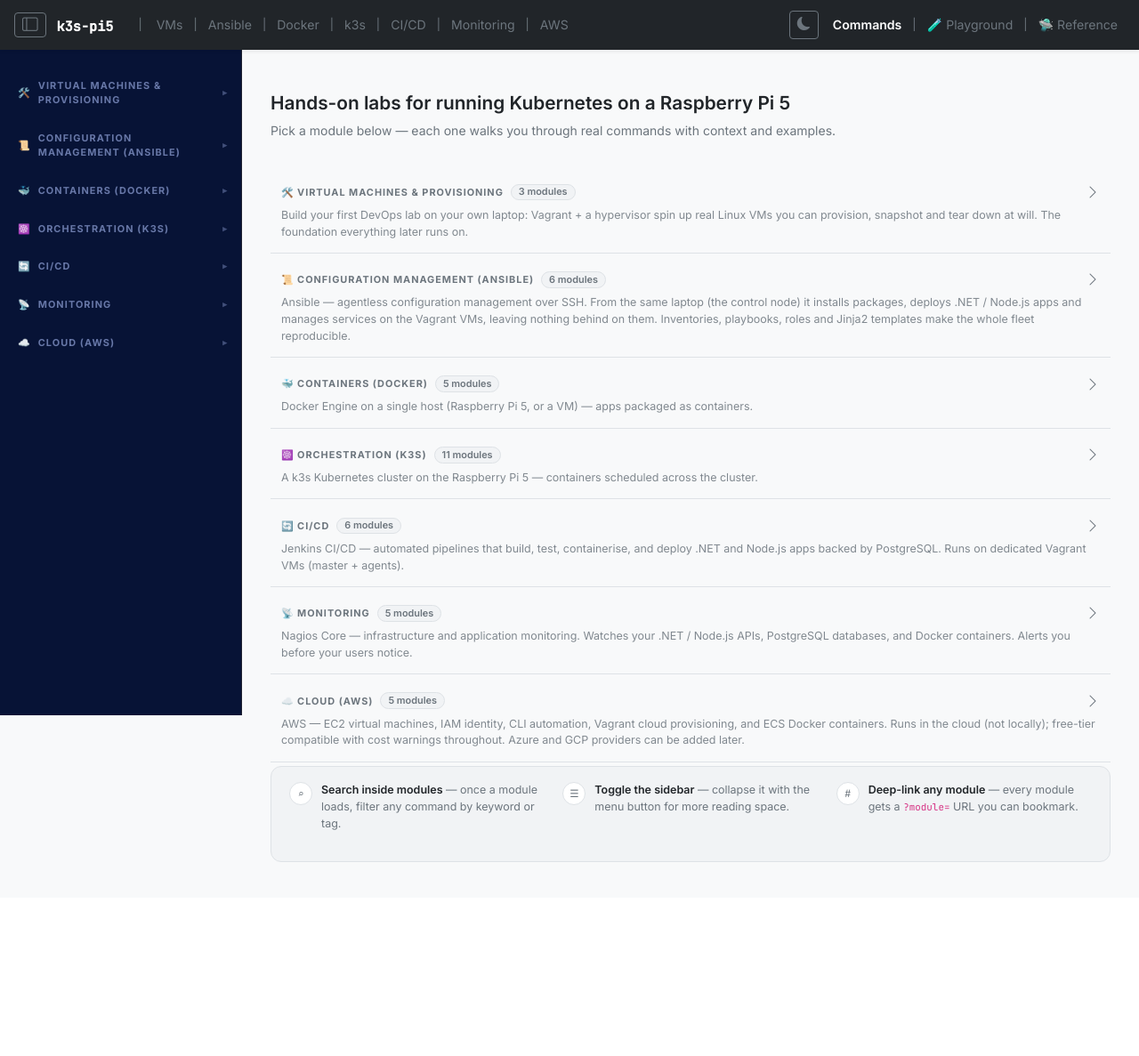
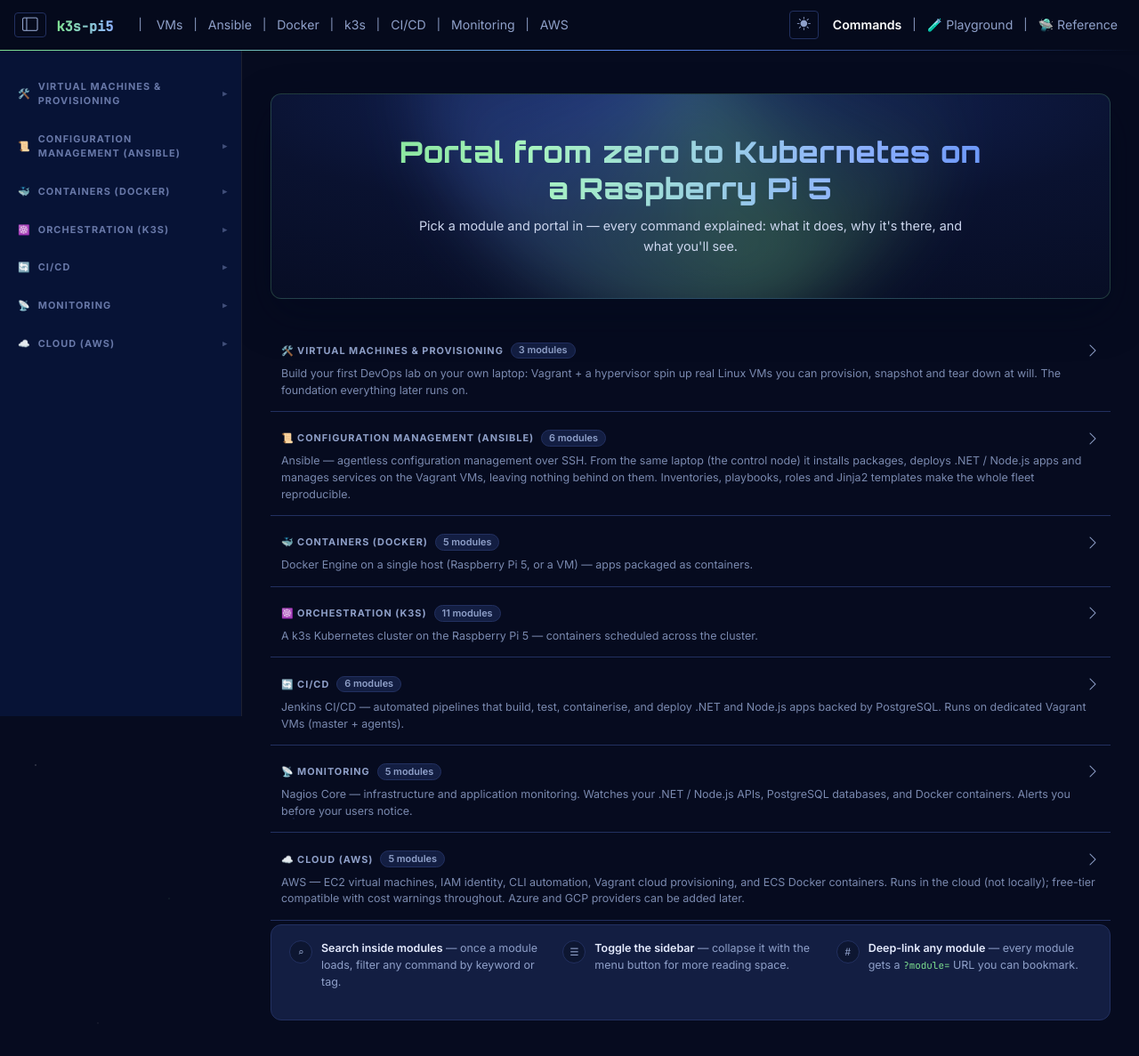
Before and after one commit to BaiGanio/k3s-pi5, a PHP site: page / in a window 1280 px wide. Shown: the whole page at 89% size. Before the commit the page ends 969 px from the top, so only its background shows below. Run offline with PHP 8.4, Linux system fonts and the light colour scheme.

Commit message:
docs: some small ui changes

```diff
--- a/index.html
+++ b/index.html
@@ -8,7 +8,7 @@
   <link href="https://cdn.jsdelivr.net/npm/bootstrap@5.3.3/dist/css/bootstrap.min.css" rel="stylesheet" />
   <link href="https://cdn.jsdelivr.net/npm/bootstrap-icons@1.11.3/font/bootstrap-icons.min.css" rel="stylesheet" />
   <link
-    href="https://fonts.googleapis.com/css2?family=Inter:wght@400;500;600;700&family=JetBrains+Mono:wght@400;500&display=swap"
+    href="https://fonts.googleapis.com/css2?family=Inter:wght@400;500;600;700&family=JetBrains+Mono:wght@400;500&family=Orbitron:wght@700;800&display=swap"
     rel="stylesheet" />
 
   <!-- Design tokens first — everything else reads from these variables -->
@@ -74,7 +74,7 @@
         <!-- Command list (driven by app.js render()) -->
         <div id="commandList"></div>
         <div class="no-results text-center text-secondary py-5" id="noResults" style="display:none;">
-          <p class="fs-5">No commands match your search.</p>
+          <p class="fs-5">Wrong dimension — no commands match your search.</p>
         </div>
 
         <!-- Welcome / empty state — populated by playground.js -->
--- a/rick-and-morty.html
+++ b/rick-and-morty.html
@@ -397,7 +397,7 @@
   <!-- ── Hero ──────────────────────────────────────────────────────────────── -->
   <header class="hero">
     <div class="hero-inner">
-      <!-- <span class="hero-kicker"><i class="bi bi-stars"></i> Reference Architecture</span> -->
+      <span class="hero-kicker"><i class="bi bi-stars" style="color:#7ddf90;"></i> Reference Architecture</span>
       <h1><span class="accent">Rick &amp; Morty</span></h1>
 
       <div class="hero-banner">
@@ -932,7 +932,7 @@
       const toggle = document.getElementById('theme-toggle');
       const icon = document.getElementById('theme-icon');
 
-      function isDark() { return localStorage.getItem(KEY) === 'dark'; }
+      function isDark() { return localStorage.getItem(KEY) !== 'light'; }
       function apply(dark) {
         document.documentElement.classList.toggle('dark', dark);
         document.documentElement.setAttribute('data-bs-theme', dark ? 'dark' : 'light');
--- a/styles/components.css
+++ b/styles/components.css
@@ -11,6 +11,26 @@
 code,
 .font-mono {
   font-family: var(--font-mono);
+}
+
+/* Inline code — portal green instead of Bootstrap pink */
+code {
+  color: var(--portal-dark);
+}
+
+/* ── Navbar — deep space with the portal event-horizon line ──────────────── */
+.navbar.bg-dark {
+  background-color: #0a1230 !important;
+  border-bottom: 1px solid transparent;
+  border-image: linear-gradient(90deg, #7ddf90, #5b8af5 55%, rgba(91, 138, 245, 0)) 1;
+}
+
+/* Brand wordmark glows portal green→blue */
+.navbar-brand span:first-of-type {
+  background: linear-gradient(92deg, #7ddf90, #8fb3ff);
+  -webkit-background-clip: text;
+  background-clip: text;
+  -webkit-text-fill-color: transparent;
 }
 
 /* ── Command name ────────────────────────────────────────────────────────── */
@@ -42,6 +62,7 @@
   font-size: 0.82rem;
   overflow-x: auto;
   white-space: pre-wrap;
+  border: 1px solid var(--code-border);
 }
 
 /* Shell syntax highlighting inside example boxes */
@@ -52,7 +73,7 @@
 .why-box {
   background: var(--accent-bg);
   color: var(--accent-text);
-  border-left: 4px solid var(--text-accent);
+  border-left: 4px solid var(--portal-dark);
   padding: 10px 14px;
   border-radius: 6px;
   font-size: 0.9rem;
@@ -91,7 +112,7 @@
 
 .accordion-button:not(.collapsed) {
   color: var(--text-accent);
-  background: #f0f5ff;
+  background: var(--accent-bg);
   box-shadow: none;
 }
 
@@ -226,13 +247,17 @@
   border-color: #f59e0b;
 }
 
+html.dark .module-note--tip     { background: #0c2b22; color: #8ce0b0; border-color: #2f9e57; }
+html.dark .module-note--warning { background: #2e2410; color: #f0d86e; border-color: #b98a1d; }
+html.dark .module-note code     { background: rgba(255, 255, 255, 0.08); }
+
 /* ── Section badge (numbered circle) ────────────────────────────────────── */
 .section-badge {
   width: 28px;
   height: 28px;
   border-radius: 50%;
-  background: var(--text-accent);
-  color: #fff;
+  background: var(--portal-gradient);
+  color: #071336;
   display: inline-flex;
   align-items: center;
   justify-content: center;
--- a/styles/index.css
+++ b/styles/index.css
@@ -1,46 +1,51 @@
 :root {
-  /* ── Brand / Accent ─────────────────────────────────────────── */
+  /* ── Brand / Accent — the portal pair: interdimensional blue + portal green ── */
   --accent:        #5b8af5;
   --accent-dark:   #3a66d4;
-  --accent-bg:     #e7f1ff;
-  --accent-text:   #084298;
+  --accent-bg:     #e9f0fe;
+  --accent-text:   #2b55b8;
+  --portal:        #7ddf90;
+  --portal-dark:   #2f9e57;   /* readable green on light surfaces; flips bright in dark */
+  --portal-gradient: linear-gradient(90deg, #7ddf90, #5b8af5);
 
   /* ── App background ─────────────────────────────────────────── */
-  --bg-app:        #f8f9fa;
+  --bg-app:        #f4f7fd;
   --bg-card:       #ffffff;
-  --bg-surface:    #f1f3f5;
+  --bg-surface:    #ecf1fa;
 
   /* ── Sidebar palette ─────────────────────────────────────────── */
   --sidebar-bg:           #071336;
   --sidebar-border:       #1e2130;
   --sidebar-hover-bg:     #0f1528;
   --sidebar-active-bg:    #161e38;
-  --sidebar-active-border:#5b8af5;
+  --sidebar-active-border:#7ddf90;
 
   /* Sidebar text — lifted for readability */
-  --sidebar-label:        #6878a8;   /* group labels (was #4a5070 — too dim) */
-  --sidebar-item:         #a8b0cc;   /* normal items (was #8b92b0 — too dim) */
+  --sidebar-label:        #6878a8;   /* group labels */
+  --sidebar-item:         #a8b0cc;   /* normal items */
   --sidebar-item-hover:   #d4d9ee;   /* hover */
   --sidebar-item-active:  #e8ecf8;   /* active */
   --sidebar-subtitle:     #6878a8;   /* subtitle under active item */
   --sidebar-disabled:     #3d4460;   /* coming-soon items */
 
   /* ── Content typography ──────────────────────────────────────── */
-  --text-primary:   #212529;
-  --text-secondary: #6c757d;
-  --text-accent:    #0d6efd;         /* blue links / command names */
+  --text-primary:   #1c2333;
+  --text-secondary: #5f6b85;
+  --text-accent:    #3a66d4;         /* links / command names — same family as accent */
 
   /* ── Borders & shadows ───────────────────────────────────────── */
-  --border:         #dee2e6;
-  --shadow:         0 4px 6px -1px rgba(0,0,0,.10), 0 2px 4px -1px rgba(0,0,0,.06);
+  --border:         #dce4f2;
+  --shadow:         0 4px 6px -1px rgba(23,37,84,.08), 0 2px 4px -1px rgba(23,37,84,.05);
 
-  /* ── Code blocks ─────────────────────────────────────────────── */
-  --code-bg:        #272822;
-  --code-text:      #f8f8f2;
+  /* ── Code blocks — deep space, same dimension as the sidebar ─── */
+  --code-bg:        #0b1226;
+  --code-text:      #e8ecf8;
+  --code-border:    #22305c;
 
   /* ── Fonts ───────────────────────────────────────────────────── */
-  --font-sans:  'Inter', -apple-system, sans-serif;
-  --font-mono:  'JetBrains Mono', monospace;
+  --font-sans:    'Inter', -apple-system, sans-serif;
+  --font-mono:    'JetBrains Mono', monospace;
+  --font-display: 'Orbitron', 'JetBrains Mono', monospace;
 
   /* ── Radii ───────────────────────────────────────────────────── */
   --radius-lg:  12px;
@@ -54,22 +59,36 @@
   --sidebar-transition:     0.25s ease;
 }
 
-/* ── Dark mode ────────────────────────────────────────────────────────────── */
+/* ── Dark mode — deep space, one dimension with the sidebar & hero ────────── */
 html.dark {
-  --bg-app:        #1a1d23;
-  --bg-card:       #242730;
-  --bg-surface:    #2a2e38;
-  --text-primary:  #e1e4ea;
-  --text-secondary:#9ca3af;
-  --border:        #374151;
-  --accent-bg:     #1e2a4a;
-  --accent-text:   #93b4f5;
-  --shadow:        0 4px 6px -1px rgba(0,0,0,.40), 0 2px 4px -1px rgba(0,0,0,.30);
-  --code-bg:       #1e1e1e;
+  --bg-app:        #060b1f;
+  --bg-card:       #0d1631;
+  --bg-surface:    #131e42;
+  --text-primary:  #e6ecff;
+  --text-secondary:#8fa0c9;
+  --border:        #223060;
+  --accent-bg:     #16234d;
+  --accent-text:   #9db9f8;
+  --portal-dark:   #7ddf90;
+  --shadow:        0 4px 14px -2px rgba(0,0,0,.55), 0 2px 4px -1px rgba(0,0,0,.35);
+  --code-bg:       #070d22;
 }
 
-html.dark .navbar.bg-dark { background-color: #111318 !important; }
-html.dark .accordion-button:not(.collapsed) { background: #1e2a4a; color: #93b4f5; }
+/* Dark mode gets the cosmos: a faint repeating starfield over deep space */
+html.dark body {
+  background-color: var(--bg-app);
+  background-image:
+    radial-gradient(1.5px 1.5px at 40px 60px, rgba(255, 255, 255, 0.26), transparent),
+    radial-gradient(1px 1px at 190px 210px, rgba(125, 223, 144, 0.22), transparent),
+    radial-gradient(1.3px 1.3px at 330px 120px, rgba(91, 138, 245, 0.25), transparent),
+    radial-gradient(1px 1px at 460px 330px, rgba(255, 255, 255, 0.16), transparent),
+    radial-gradient(1.2px 1.2px at 110px 350px, rgba(255, 255, 255, 0.12), transparent);
+  background-size: 520px 390px;
+  background-attachment: fixed;
+}
+
+html.dark .navbar.bg-dark { background-color: #050a1c !important; }
+html.dark .accordion-button:not(.collapsed) { background: var(--accent-bg); color: var(--accent-text); }
 html.dark .accordion-button { background: var(--bg-card); color: var(--text-primary); }
 html.dark .accordion-item { background: var(--bg-card); border-color: var(--border); }
 html.dark .form-control { background: var(--bg-surface); border-color: var(--border); color: var(--text-primary); }
--- a/styles/playground.css
+++ b/styles/playground.css
@@ -66,19 +87,68 @@
   padding-top: 0.5rem;
 }
 
+/* The hero: deep space in both themes, with a live portal swirling behind the title */
 .welcome-greeting {
+  position: relative;
+  overflow: hidden;
+  text-align: center;
   margin-bottom: 2rem;
+  padding: 2.75rem 1.5rem 2.9rem;
+  border-radius: var(--radius-lg);
+  background: radial-gradient(125% 140% at 50% 0%, #13245a 0%, #0a1230 45%, #060b1f 100%);
+  border: 1px solid rgba(125, 223, 144, 0.22);
+  box-shadow: 0 18px 48px rgba(3, 8, 28, 0.45);
 }
+
+.welcome-greeting::before {
+  content: '';
+  position: absolute;
+  width: 620px;
+  height: 620px;
+  left: 50%;
+  top: -360px;
+  transform: translateX(-50%);
+  border-radius: 50%;
+  background: conic-gradient(from 0deg,
+    transparent 0deg,
+    rgba(125, 223, 144, 0.55) 60deg,
+    rgba(91, 138, 245, 0.45) 140deg,
+    transparent 215deg,
+    rgba(125, 223, 144, 0.4) 300deg,
+    transparent 360deg);
+  filter: blur(36px);
+  opacity: 0.55;
+  animation: portal-spin 24s linear infinite;
+  pointer-events: none;
+}
+
+@keyframes portal-spin {
+  to { transform: translateX(-50%) rotate(360deg); }
+}
+
+@media (prefers-reduced-motion: reduce) {
+  .welcome-greeting::before { animation: none; }
+}
+
 .welcome-greeting h2 {
-  font-size: 1.3rem;
-  font-weight: 600;
-  color: var(--text-primary);
-  margin: 0 0 0.4rem;
+  position: relative;
+  font-family: var(--font-display);
+  font-size: clamp(1.45rem, 3.2vw, 2.05rem);
+  font-weight: 800;
+  letter-spacing: 0.02em;
+  line-height: 1.25;
+  margin: 0 0 0.6rem;
+  background: linear-gradient(92deg, #7ddf90 5%, #a8f5c0 30%, #8fb3ff 70%, #5b8af5 95%);
+  -webkit-background-clip: text;
+  background-clip: text;
+  -webkit-text-fill-color: transparent;
 }
 .welcome-greeting p {
-  font-size: 0.875rem;
-  color: var(--text-secondary);
-  margin: 0;
+  position: relative;
+  font-size: 0.9rem;
+  color: #cdd7ef;
+  max-width: 620px;
+  margin: 0 auto;
   line-height: 1.65;
 }
 
@@ -190,7 +260,7 @@
   font-size: 0.6rem;
   font-weight: 500;
   letter-spacing: 0.02em;
-  color: var(--bs-pink);
+  color: var(--portal-dark);
   white-space: nowrap;
 }
 
@@ -264,7 +339,7 @@
   border-radius: 50%;
   flex-shrink: 0;
 }
-.welcome-card-dot.ready { background: #3fae4f; }            /* green — ready */
+.welcome-card-dot.ready { background: var(--portal-dark); } /* portal green — ready */
 .welcome-card-dot.soon  { background: #b8bcc4; }            /* grey — in progress */
 
 /* ── Tips row ────────────────────────────────────────────────────────────── */
--- a/styles/sidebar.css
+++ b/styles/sidebar.css
@@ -128,6 +128,7 @@
   border-left-color: var(--sidebar-active-border);
   background: var(--sidebar-active-bg);
   font-weight: 600;
+  box-shadow: inset 4px 0 14px -6px rgba(125, 223, 144, 0.8);
 }
 
 .sidebar-module-btn.disabled {
```
Also changed, not shown: other parts of styles/playground.css (+34 -8 lines), CLAUDE.md (+90 -168 lines), .github/workflows/validate-labs.yml (deleted), lib/playground.js.
